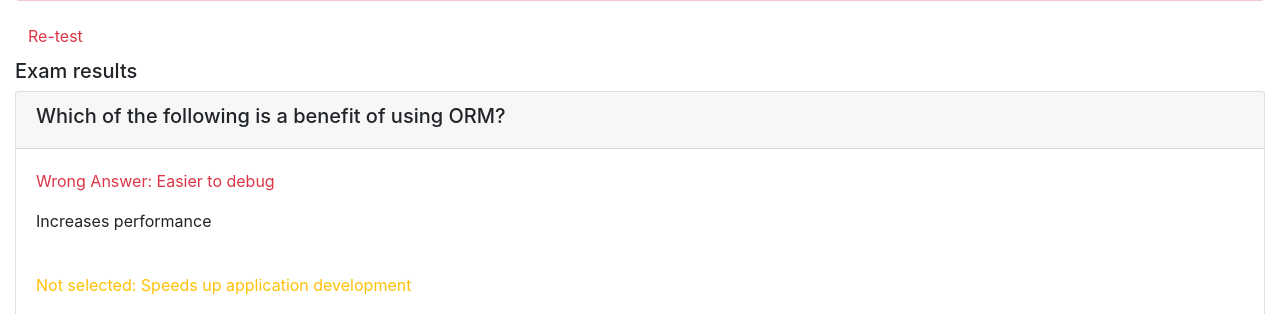
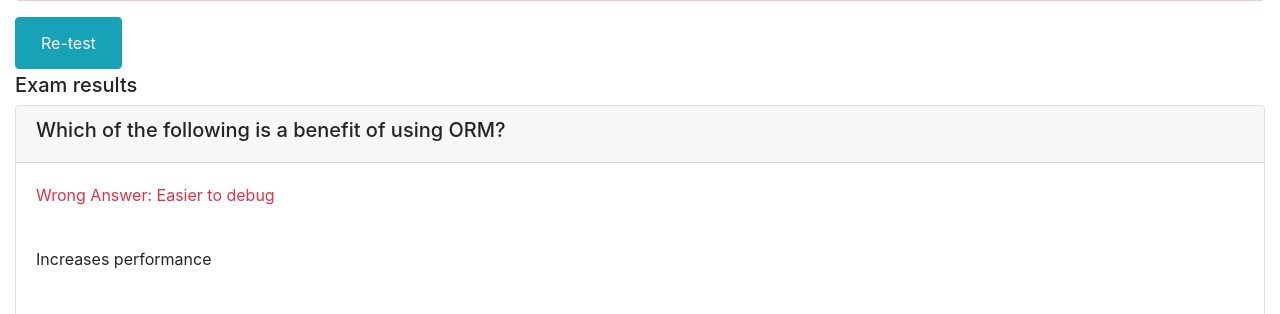
Before and after one commit to Sundeep220/onlincecourse_final_app, a Django app: page /onlinecourse/course/1/submission/1/result/ in a window 1280 px wide. Shown: the part 121-435 px from the top of the page. Run offline with Django 3.2, Linux system fonts and the light colour scheme; data comes from the database, SQL or seed files in the repository; both versions use the stored data as it was after the commit; some libraries are stand-ins or nearby versions.

Commit message:
changed the UI of retest button

```diff
--- a/onlinecourse/templates/onlinecourse/exam_result_bootstrap.html
+++ b/onlinecourse/templates/onlinecourse/exam_result_bootstrap.html
@@ -44,7 +44,9 @@
         <div class="alert alert-danger">
             <p class="text text-danger"><b>Failed</b> Sorry, {{user.first_name}} You have failed with score {{ score }}/{{ max_score }}.</p>
         </div>
-        <a class="btn btn-link text-danger" href="{% url 'onlinecourse:course_details' course.id %}">Re-test</a>
+        <button class="btn btn-info">
+        <a class="btn btn-link text-white" href="{% url 'onlinecourse:course_details' course.id %}">Re-test</a>
+        </button>
         {% endif %}
         <div class="card-columns-vertical mt-1">
         <h5 class="">Exam results</h5>
@@ -54,11 +56,11 @@
                     <div class="card-body">
                         {% for choice in question.choice_set.all %}
                               {% if choice.is_correct is True and choice in choices %}
-                              <p class="text text-success"> Correct answer: {{choice.choice_text}}</p>
+                              <p class="text text-success"> Correct answer: {{choice.choice_text}}</p><br>
                               {% elif choice.is_correct is True and choice not in choices %}
-                              <p class="text text-warning">Not selected: {{choice.choice_text}}</p>
+                              <p class="text text-warning">Not selected: {{choice.choice_text}}</p><br>
                               {% elif choice.is_correct is False and choice in choices %}
-                              <p class="text text-danger">Wrong Answer: {{choice.choice_text}}</p>
+                              <p class="text text-danger">Wrong Answer: {{choice.choice_text}}</p><br>
                               {% else %}
                               <p>{{choice.choice_text}}</p> <br>
                               {% endif %}
```
Also changed, not shown: db.sqlite3.
